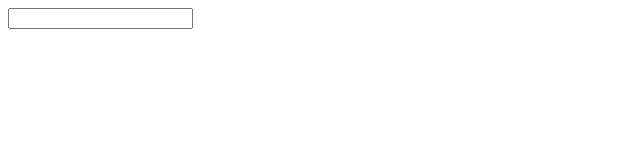
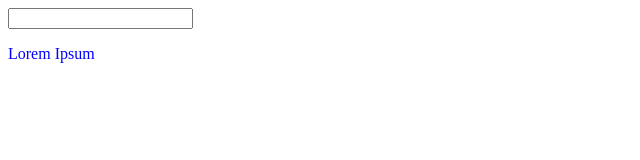
Before and after one commit to IvanGavlik/angularRecipes, an Angular app: page / in a window 1280 px wide. Shown: the top 160 px of the page, without its empty margins (0-640 px from the left). Built offline with nearby package versions, Linux system fonts and the light colour scheme.

Commit message:
fix directive

```diff
--- a/src/app/03-directives/01_basic/HighlightDirective.ts
+++ /dev/null
@@ -1,16 +0,0 @@
-import {Directive, ElementRef, Input, OnChanges, Renderer2, SimpleChanges} from "@angular/core";
-
-@Directive({
-  selector: '[highlight]'
-})
-export class HighlightDirective implements OnChanges {
-
-  @Input() highlightColor = 'yellow';
-
-  constructor(private el: ElementRef, private renderer: Renderer2) {}
-
-  ngOnChanges(changes: SimpleChanges): void {
-    // @ts-ignore
-    this.renderer.setStyle(this.el.nativeElement, { color: this.highlightColor });
-  }
-}
--- /dev/null
+++ b/src/app/03-directives/01_basic/highlight.directive.ts
@@ -0,0 +1,16 @@
+import {Directive, ElementRef, Input, OnChanges, OnInit, Renderer2, SimpleChanges} from '@angular/core';
+
+@Directive({
+  selector: '[appHighlight]'
+})
+export class HighlightDirective implements OnInit {
+
+  @Input() color: string = 'red'
+
+  constructor(private el: ElementRef, private rendered: Renderer2) {}
+
+  ngOnInit(): void {
+    this.rendered.setStyle(this.el.nativeElement, 'color', this.color);
+  }
+
+}
--- a/src/app/app.component.html
+++ b/src/app/app.component.html
@@ -13,4 +13,6 @@
 <app-dynamic-component-ex01>
 </app-dynamic-component-ex01>
 
-<p *highlight> marko moja </p>
+<div>
+  <p appHighlight [color]="'blue'" > Lorem Ipsum </p>
+</div>
--- a/src/app/app.module.ts
+++ b/src/app/app.module.ts
@@ -12,7 +12,7 @@ import { SecondComponent } from './01-components/05-dynamic-component/01-example
 import { DynamicComponentEx01Component } from './01-components/05-dynamic-component/01-example/dynamic-component-ex01/dynamic-component -ex01.component';
 import {FormsModule} from "@angular/forms";
 import { ReactiveFormsModule } from '@angular/forms';
-import {HighlightDirective} from "./03-directives/01_basic/HighlightDirective";
+import { HighlightDirective } from './03-directives/01_basic/highlight.directive';
 
 @NgModule({
   declarations: [
@@ -25,7 +25,7 @@ import {HighlightDirective} from "./03-directives/01_basic/HighlightDirective";
     FirstComponent,
     SecondComponent,
     DynamicComponentEx01Component,
-    HighlightDirective
+    HighlightDirective,
 
   ],
   imports: [
```
